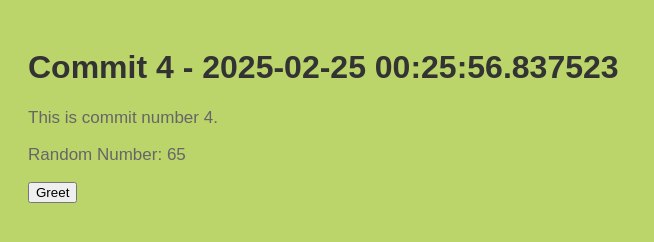
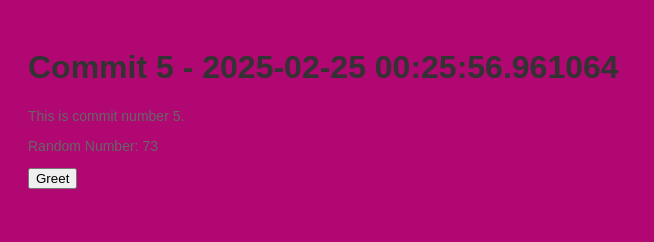
Before and after one commit to stiffs95/myrep-repo-20250225002553, a plain HTML site: page index.html in a window 1280 px wide. Shown: the whole page, without its empty margins (0-654 px from the left). Drawn offline with Linux system fonts and the light colour scheme.

Commit message:
📝 My commit 5 with HTML, CSS, and JS

```diff
--- a/index.html
+++ b/index.html
@@ -2,13 +2,13 @@
     <!DOCTYPE html>
     <html>
     <head>
-        <title>Commit 4 - 2025-02-25 00:25:56.837523</title>
+        <title>Commit 5 - 2025-02-25 00:25:56.961064</title>
         <link rel="stylesheet" href="style.css">
     </head>
     <body>
-        <h1>Commit 4 - 2025-02-25 00:25:56.837523</h1>
-        <p>This is commit number 4.</p>
-        <p>Random Number: 65</p>
+        <h1>Commit 5 - 2025-02-25 00:25:56.961064</h1>
+        <p>This is commit number 5.</p>
+        <p>Random Number: 73</p>
         <button onclick="greet()">Greet</button>
         <script src="script.js"></script>
     </body>
--- a/script.js
+++ b/script.js
@@ -2,4 +2,4 @@
     function greet() {
         alert('Hello from commit ' + commitNumber + '!');
     }
-    var commitNumber = 4;
+    var commitNumber = 5;
--- a/style.css
+++ b/style.css
@@ -1,7 +1,7 @@
 
     body {
         font-family: Arial, sans-serif;
-        background-color: #bbd56b;
+        background-color: #b00772;
         padding: 20px;
     }
     h1 {
@@ -9,5 +9,5 @@
     }
     p {
         color: #666;
-        font-size: 17px;
+        font-size: 14px;
     }
```
